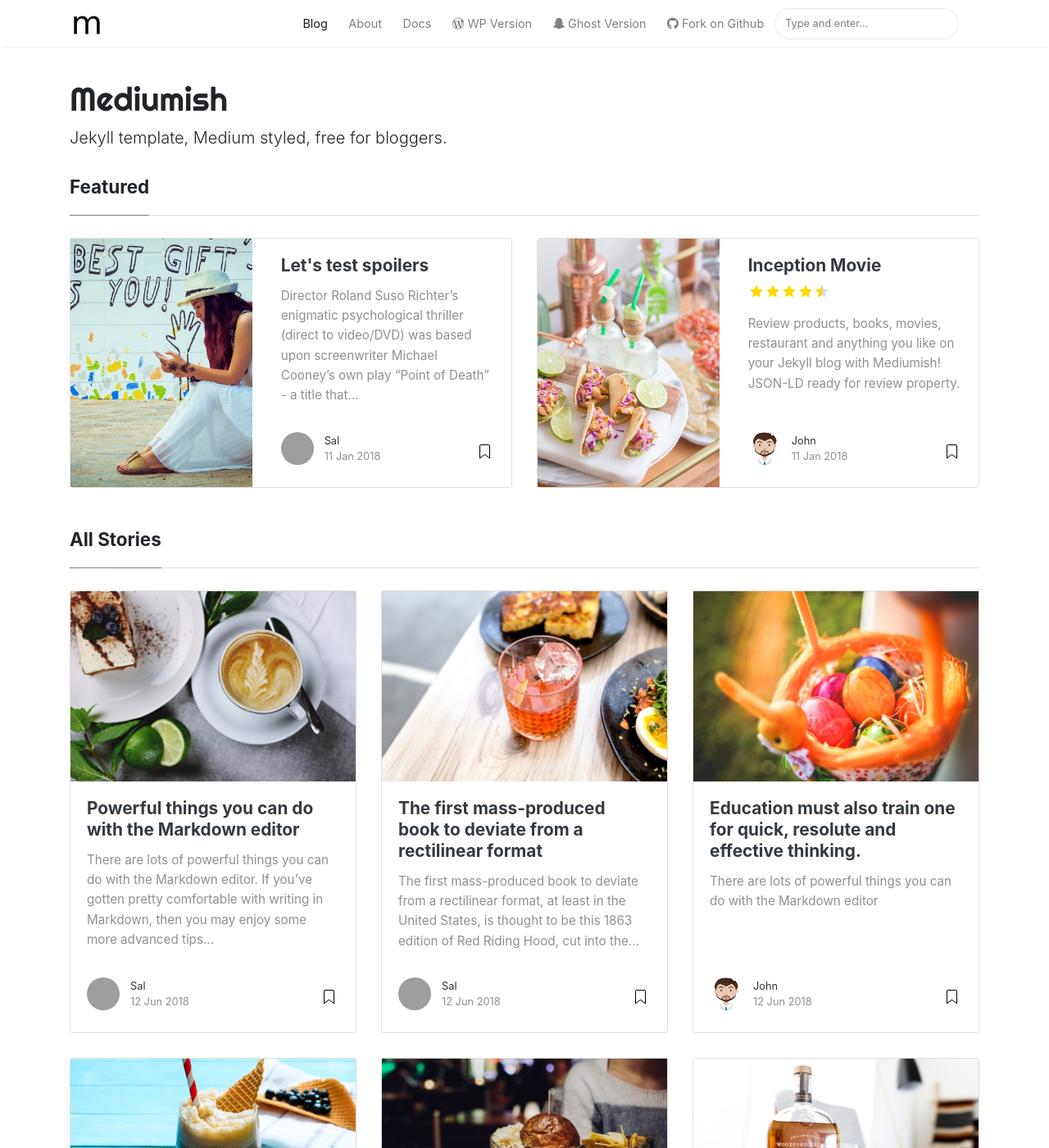
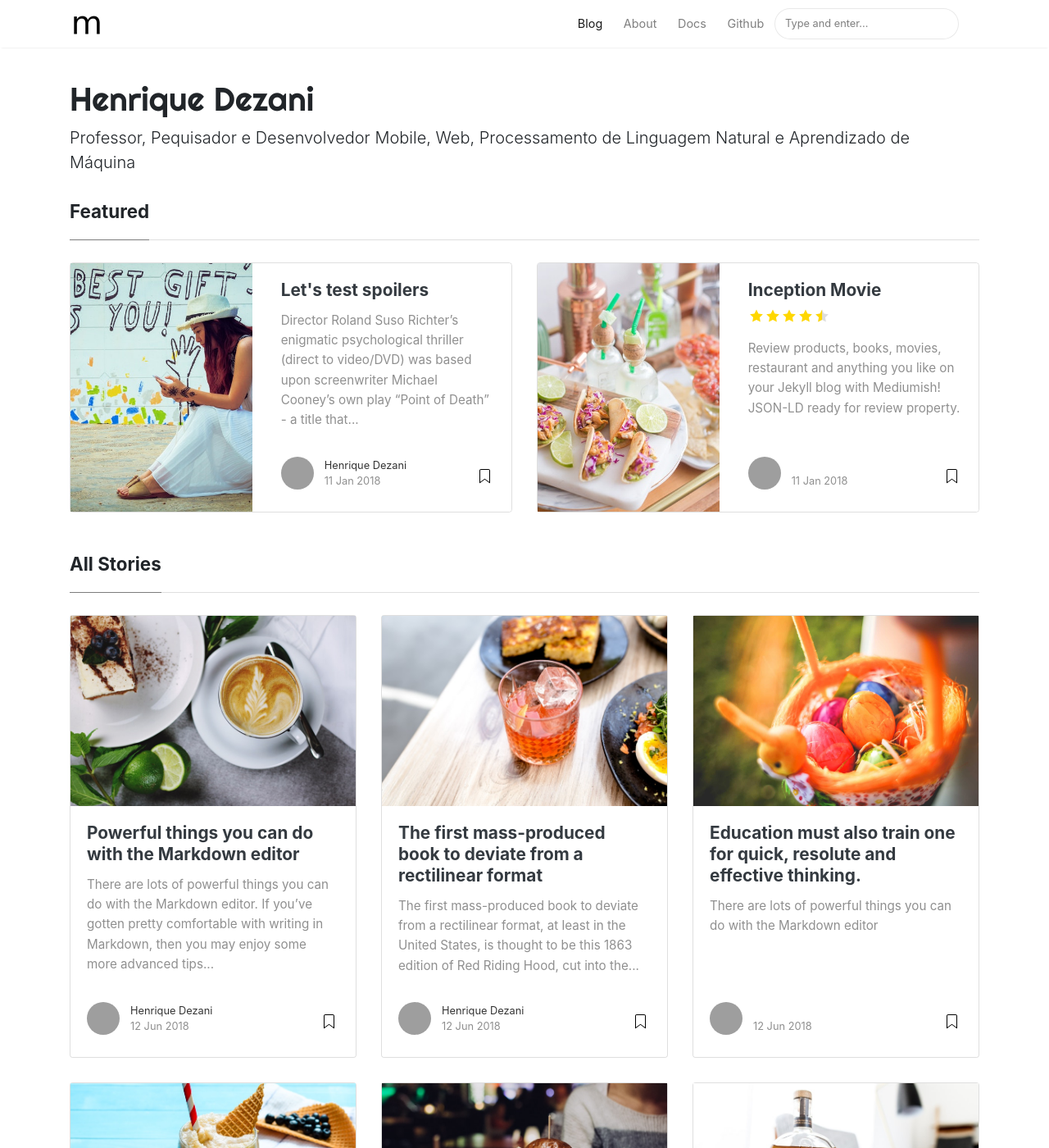
Before and after one commit to henriquedezani/henriquedezani.github.io, a Jekyll site: the page built from index.html, in a window 1280 px wide and 1400 px high. Shown: the whole window at 82% size. Built offline with Jekyll 4.4.1, drawn with Linux system fonts in a browser that asks for light colours; nearby versions of some CDN libraries; the list of posts is cut into pages by our own code; some of the changed text lies outside the part shown; grey boxes are pictures that could not be loaded.

Commit message:
Versão inicial

```diff
--- a/_config.yml
+++ b/_config.yml
@@ -1,35 +1,35 @@
 # Site
-name: "Mediumish"
-title: "Mediumish"
-description: "Jekyll template, Medium styled, free for bloggers."
+name: "Henrique Dezani"
+title: "Henrique Dezani"
+description: "Professor, Pequisador e Desenvolvedor Mobile, Web, Processamento de Linguagem Natural e Aprendizado de Máquina"
 logo: 'assets/images/logo.png'
 favicon: 'assets/images/logo.png'
 baseurl: /
-google_analytics: 'UA-46278016-1'
-disqus: 'demowebsite'
-mailchimp-list: 'https://wowthemes.us11.list-manage.com/subscribe/post?u=8aeb20a530e124561927d3bd8&amp;id=8c3d2d214b'
+# google_analytics: 'UA-46278016-1'
+# disqus: 'demowebsite'
+# mailchimp-list: 'https://wowthemes.us11.list-manage.com/subscribe/post?u=8aeb20a530e124561927d3bd8&amp;id=8c3d2d214b'
 include: ["_pages"]
 permalink: /:title/
 
 # Authors
 authors:
   sal:
-    name: Sal
-    display_name: Sal
+    name: Henrique Dezani
+    display_name: Henrique Dezani
     gravatar: e56154546cf4be74e393c62d1ae9f9d4
     email: wowthemesnet@gmail.com
     web: https://www.wowthemes.net
     twitter: https://twitter.com/wowthemesnet
     description: "Author of Mediumish, a Bootstrap Medium styled template available for WordPress, HTML, Ghost and Jekyll. You are currently previewing Jekyll template demo."
-  john:
-    name: John
-    display_name: John
-    avatar: 'assets/images/avatar.png'
-    gravatar: b1cc14991db7a456fcd761680bbc8f81
-    email: wowthemesnet@gmail.com
-    web: https://www.wowthemes.net
-    twitter: https://twitter.com/wowthemesnet
-    description: "This is the author box. Write a short description of the author here. You are currently previewing Mediumish demo, a Jekyll template compatible with Github pages."
+  # john:
+  #   name: John
+  #   display_name: John
+  #   avatar: 'assets/images/avatar.png'
+  #   gravatar: b1cc14991db7a456fcd761680bbc8f81
+  #   email: wowthemesnet@gmail.com
+  #   web: https://www.wowthemes.net
+  #   twitter: https://twitter.com/wowthemesnet
+  #   description: "This is the author box. Write a short description of the author here. You are currently previewing Mediumish demo, a Jekyll template compatible with Github pages."
 
 # Plugins
 plugins:
--- a/_layouts/default.html
+++ b/_layouts/default.html
@@ -79,16 +79,16 @@ ga('send', 'pageview');
                 <a target="_blank" class="nav-link" href="https://bootstrapstarter.com/bootstrap-templates/template-mediumish-bootstrap-jekyll/"> Docs</a>
                 </li>
 
-                <li class="nav-item">
+                <!-- <li class="nav-item">
                 <a target="_blank" class="nav-link" href="https://www.wowthemes.net/themes/mediumish-wordpress/"><i class="fab fa-wordpress-simple"></i> WP Version</a>
                 </li>
 
                 <li class="nav-item">
                 <a target="_blank" class="nav-link" href="https://www.wowthemes.net/themes/mediumish-ghost/"><i class="fab fa-snapchat-ghost"></i> Ghost Version</a>
-                </li>
+                </li> -->
 
                 <li class="nav-item">
-                <a target="_blank" class="nav-link" href="https://github.com/wowthemesnet/mediumish-theme-jekyll"><i class="fab fa-github"></i> Fork on Github</a>
+                <a target="_blank" class="nav-link" href="https://github.com/henriquedezani><i class="fab fa-github"></i> Github</a>
                 </li>
 
                 {% include search-lunr.html %}
```
